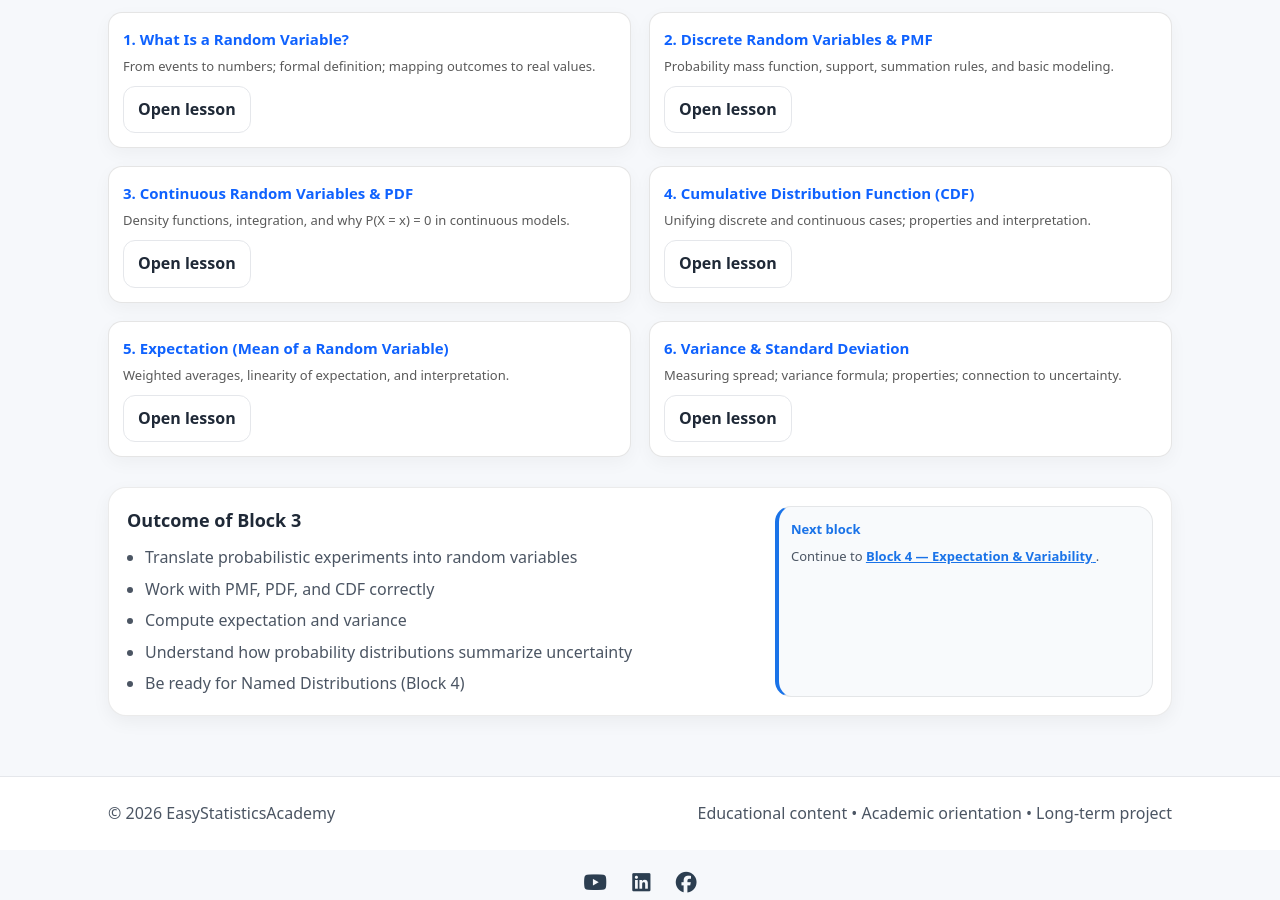
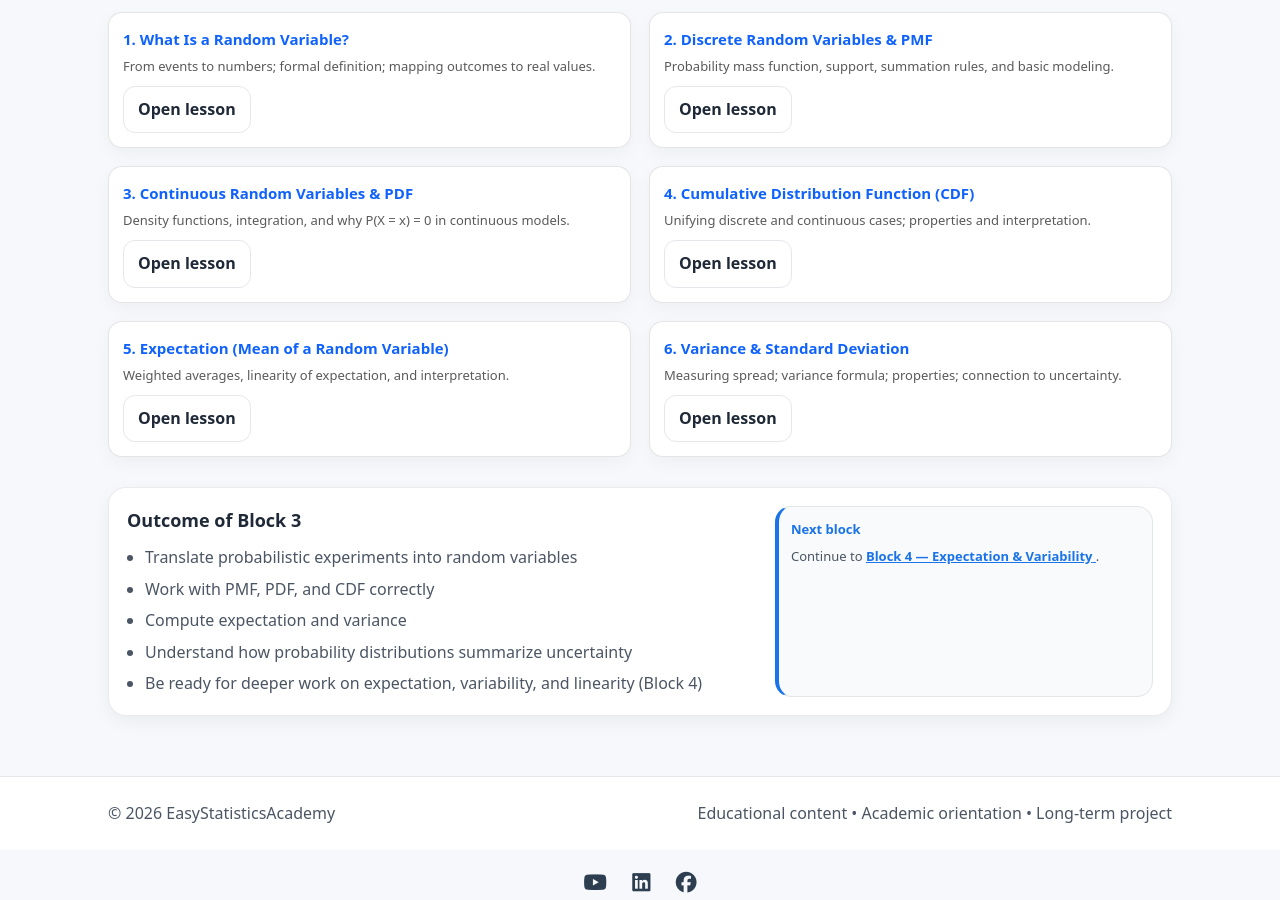
Before and after one commit to ammar-homaida-statistics/easystatisticsacademy, a Jekyll site: the page built from probability/random-variables/index.md, in a window 1280 px wide and 900 px high, scrolled down 930 px. Built offline with Jekyll 4.4.1, drawn with Linux system fonts in a browser that asks for light colours; our own code applies the rules of GitHub Pages for plain Markdown files.

Commit message:
fix link

```diff
--- a/probability/random-variables/index.md
+++ b/probability/random-variables/index.md
@@ -164,23 +164,22 @@
         <li>Work with PMF, PDF, and CDF correctly</li>
         <li>Compute expectation and variance</li>
         <li>Understand how probability distributions summarize uncertainty</li>
-        <li>Be ready for Named Distributions (Block 4)</li>
+        <li>Be ready for deeper work on expectation, variability, and linearity (Block 4)</li>
       </ul>
     </div>
     <div class="callout-side">
       <div class="mini" style="border-left:4px solid #1a73e8; padding-left:12px;">
         <div class="mini-title" style="color:#1a73e8;">Next block</div>
-<div class="mini-body">
-  Continue to
-  <a href="/probability/expectation-variability/" style="color:#1a73e8; text-decoration:underline;">
-    <strong>Block 4 — Expectation & Variability</strong>
-  </a>.
-</div>
+        <div class="mini-body">
+          Continue to
+          <a href="/probability/expectation-variability/" style="color:#1a73e8; text-decoration:underline;">
+            <strong>Block 4 — Expectation & Variability</strong>
+          </a>.
+        </div>
       </div>
     </div>
   </div>
 </section>
-
 <script>
   (function () {
     var KEY = "esa_continue_probability_random_variables_lesson_v0";
```
